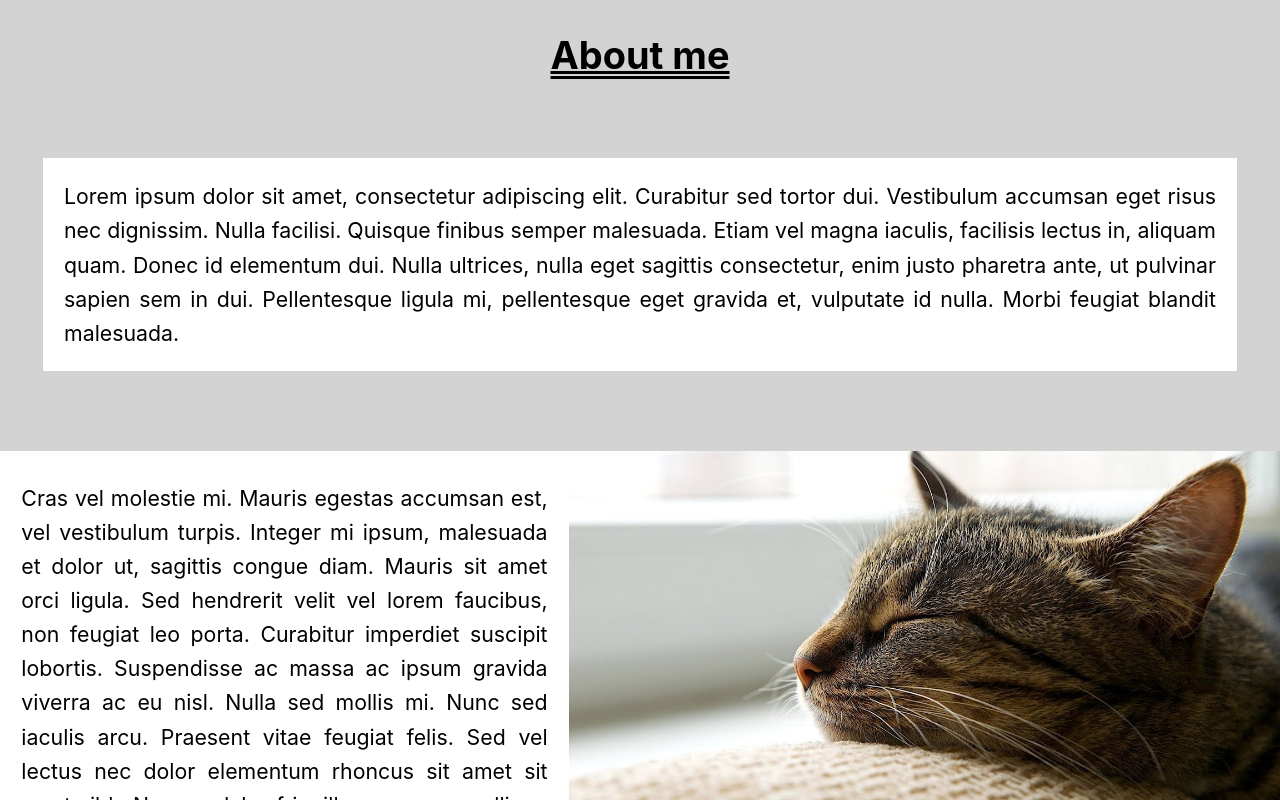
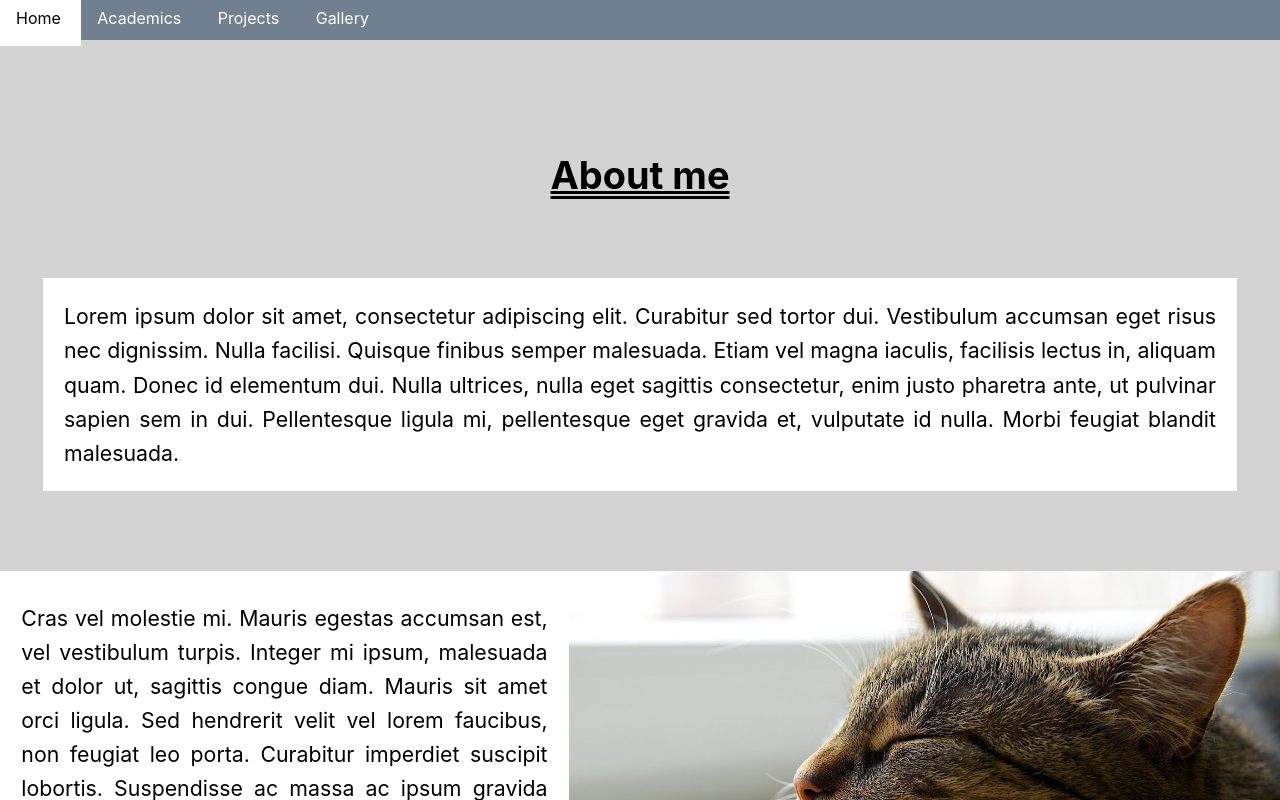
Before and after one commit to MAng0-1/application-app, a React (Create React App) app: page / in a window 1280 px wide. Shown: the top 800 px of the page. Built offline with nearby package versions, Linux system fonts and the light colour scheme.

Commit message:
Implemented a topnav

```diff
--- a/src/Components/HomeView/HomeView.resources.ts
+++ b/src/Components/HomeView/HomeView.resources.ts
@@ -51,6 +51,6 @@ export const HomeViewStyles = {
     display: block;
     max-width: 100%;
     width: auto;
-    height: 100%;
+    height: 25em;
   `,
 };
--- a/src/Components/HomeView/HomeViewComponent.tsx
+++ b/src/Components/HomeView/HomeViewComponent.tsx
@@ -4,6 +4,7 @@ import Cat01 from '../../data/images/image_1.jpg';
 import Cat02 from '../../data/images/image_2.jpg';
 import Cat03 from '../../data/images/image_3.jpg';
 import { HomeView as CurrentView } from '../../data/text-sources.json';
+import Topnav from '../MinorComponents/TopNavComponent';
 import { HomeViewStyles as Styles } from './HomeView.resources';
 
 type Props = {
@@ -19,6 +20,7 @@ function getStoredText(index: number): string {
 const HomeViewComponent: FC<Props> = (props) => {
   return (
     <Styles.DeckContainer>
+      <Topnav />
       <Styles.TextCard.Heading>{getStoredText(0)}</Styles.TextCard.Heading>
 
       <Styles.Sleeve>
--- /dev/null
+++ b/src/Components/MinorComponents/Minor.resources.ts
@@ -0,0 +1,26 @@
+import { Link } from 'react-router-dom';
+import styled from 'styled-components';
+import { Margin } from '../Shared.resources';
+
+export const SharedStyles = {
+  Container: styled.div`
+    height: 2em;
+    background-color: slategrey;
+    padding: 0.5em 0 0;
+    width: 100%;
+    margin-bottom: ${Margin.large};
+    display: block;
+  `,
+
+  NavButton: styled(Link)`
+    width: auto;
+    height: 100%;
+    padding: 1em 1em 1.1em;
+    color: white;
+    text-decoration: none;
+    &:hover {
+      background-color: white;
+      color: black;
+    }
+  `,
+};
--- /dev/null
+++ b/src/Components/MinorComponents/TopNavComponent.tsx
@@ -0,0 +1,17 @@
+import React, { FC } from 'react';
+import { SharedStyles as Styles } from './Minor.resources';
+
+type Props = {};
+
+const TopNavComponent: FC<Props> = () => {
+  return (
+    <Styles.Container>
+      <Styles.NavButton to='/'> Home </Styles.NavButton>
+      <Styles.NavButton to='/academics'> Academics</Styles.NavButton>
+      <Styles.NavButton to='/projects'> Projects </Styles.NavButton>
+      <Styles.NavButton to='/gallery'> Gallery </Styles.NavButton>
+    </Styles.Container>
+  );
+};
+
+export default TopNavComponent;
--- a/src/index.css
+++ b/src/index.css
@@ -1,7 +1,6 @@
 html,
 body,
 #root {
-  height: 100%;
   background-color: lightgrey;
 }
 
```
